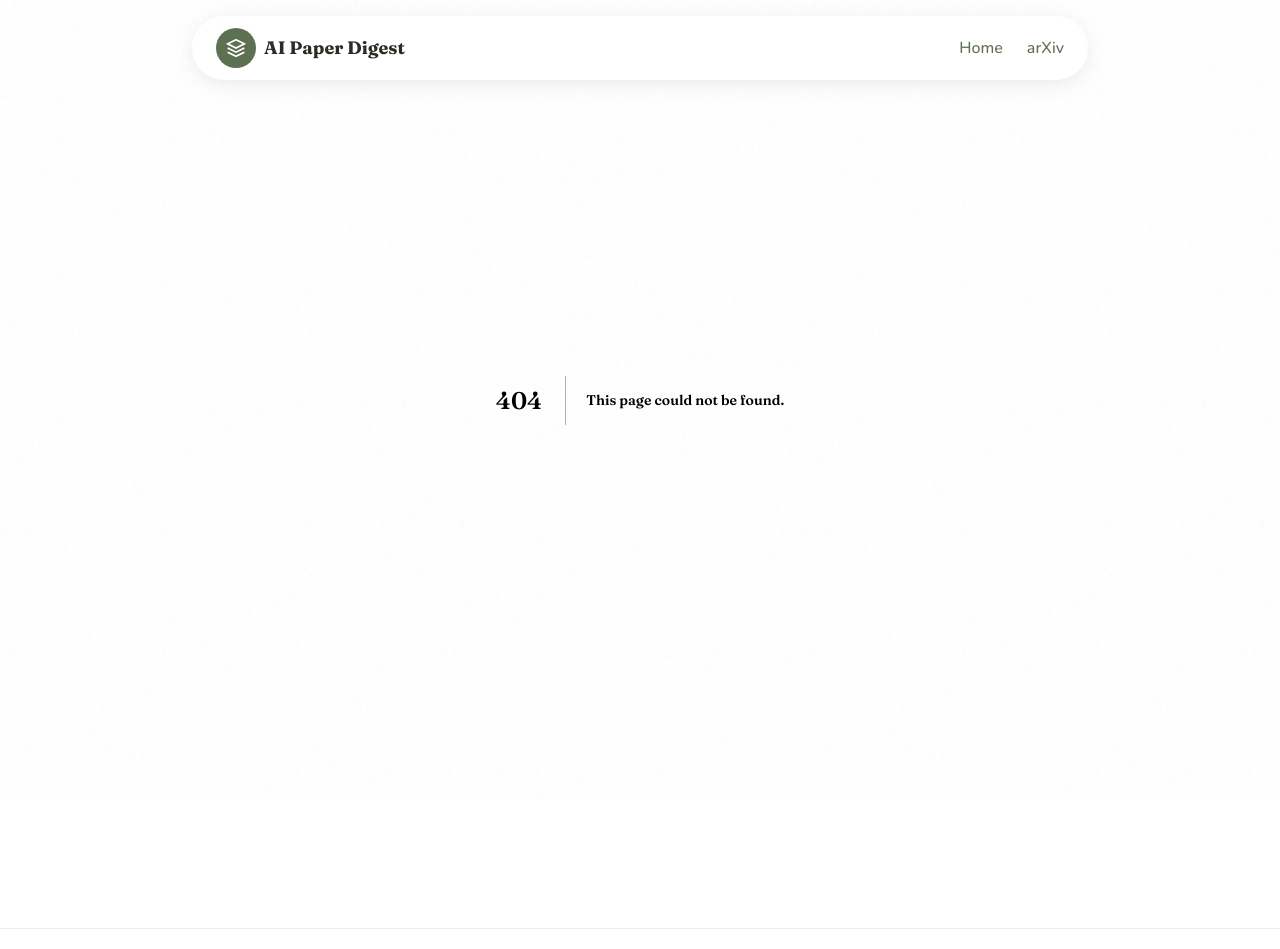
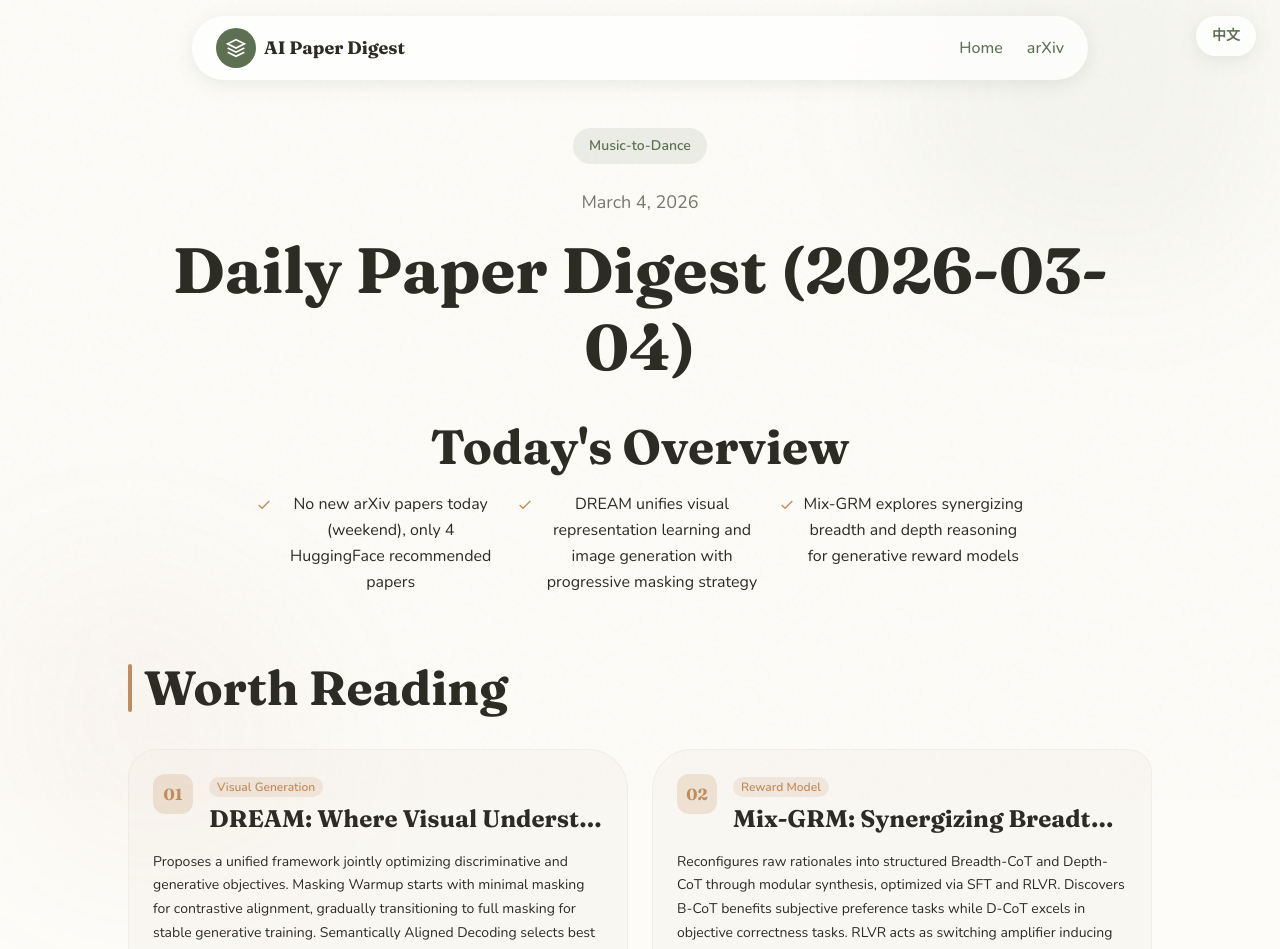
Before and after one commit to GHOST-LOVE-YOU/yiny, a Next.js app: page /en/daily/music-to-dance/2026-03-04 in a window 1280 px wide. Before the commit this address had no page. Shown: the top 949 px of the page. Built offline with nearby package versions, Linux system fonts and the light colour scheme.

Commit message:
digest(music-to-dance): 2026-03-04 - 今日论文速递
Daily Paper Digest (2026-03-04)
- arXiv 无新论文（周末）
- HuggingFace 推荐 4 篇，筛选 2 篇值得关注的论文

Auto-generated by OpenClaw daily-paper-digest skill.

```diff
--- /dev/null
+++ b/src/app/[locale]/daily/music-to-dance/2026-03-04/page.tsx
@@ -0,0 +1,125 @@
+import {
+  DigestLayout, MustRead, Paper, KeyPoints, PaperLink,
+  WorthReading, NotableItem, Observation
+} from '@/components/digest'
+import { getUI, type Locale, locales } from '@/lib/i18n'
+import type { Metadata } from 'next'
+
+const content = {
+  zh: {
+    roleName: "Music-to-Dance",
+    title: "今日论文速递（2026-03-04）",
+    overview: [
+      "今日 arXiv 无新论文（周末），仅 HuggingFace 推荐 4 篇",
+      "DREAM 统一视觉表示学习与图像生成，提出渐进式掩码训练策略",
+      "Mix-GRM 探索生成奖励模型的广度-深度推理协同机制"
+    ],
+    papers: [],
+    worthReading: [
+      {
+        num: 1,
+        title: "DREAM：视觉理解与图像生成的统一框架",
+        tag: "视觉生成",
+        href: "https://arxiv.org/abs/2603.02667",
+        description: "提出联合优化判别和生成目标的统一框架，Masking Warmup渐进式掩码策略从最小掩码开始建立对比对齐，逐步过渡到完整掩码实现稳定生成训练。语义对齐解码在推理时选择最佳候选，无需外部重排序器即可提升文本-图像保真度6.3%。对music-to-dance的生成质量优化有参考价值。"
+      },
+      {
+        num: 2,
+        title: "Mix-GRM：生成奖励模型的广度与深度协同",
+        tag: "奖励模型",
+        href: "https://arxiv.org/abs/2603.01571",
+        description: "将原始推理重构为结构化的广度CoT（多维原则覆盖）和深度CoT（实质判断合理性），通过SFT和RLVR优化。发现B-CoT利于主观偏好任务，D-CoT excels于客观正确性任务。RLVR作为切换放大器使模型自发分配推理风格匹配任务需求。可为舞蹈视频生成的质量评估提供新思路。"
+      }
+    ],
+    observation: "今日为周二，arXiv在周一（美国时间周日）无更新。HuggingFace推荐的论文虽与music-to-dance直接关联不强，但DREAM的统一表示学习框架和Mix-GRM的奖励模型优化方法对生成任务有普适性参考价值。",
+  },
+  en: {
+    roleName: "Music-to-Dance",
+    title: "Daily Paper Digest (2026-03-04)",
+    overview: [
+      "No new arXiv papers today (weekend), only 4 HuggingFace recommended papers",
+      "DREAM unifies visual representation learning and image generation with progressive masking strategy",
+      "Mix-GRM explores synergizing breadth and depth reasoning for generative reward models"
+    ],
+    papers: [],
+    worthReading: [
+      {
+        num: 1,
+        title: "DREAM: Where Visual Understanding Meets Text-to-Image Generation",
+        tag: "Visual Generation",
+        href: "https://arxiv.org/abs/2603.02667",
+        description: "Proposes a unified framework jointly optimizing discriminative and generative objectives. Masking Warmup starts with minimal masking for contrastive alignment, gradually transitioning to full masking for stable generative training. Semantically Aligned Decoding selects best candidates at inference, improving text-image fidelity by 6.3% without external rerankers."
+      },
+      {
+        num: 2,
+        title: "Mix-GRM: Synergizing Breadth and Depth for Generative Reward Models",
+        tag: "Reward Model",
+        href: "https://arxiv.org/abs/2603.01571",
+        description: "Reconfigures raw rationales into structured Breadth-CoT and Depth-CoT through modular synthesis, optimized via SFT and RLVR. Discovers B-CoT benefits subjective preference tasks while D-CoT excels in objective correctness tasks. RLVR acts as switching amplifier inducing spontaneous reasoning style allocation."
+      }
+    ],
+    observation: "Today is Tuesday, arXiv has no updates on Mondays (US Sunday). While HuggingFace recommended papers are not directly related to music-to-dance, DREAM's unified representation learning framework and Mix-GRM's reward model optimization methods offer generalizable insights for generation tasks.",
+  },
+}
+
+export function generateStaticParams() {
+  return locales.map(locale => ({ locale }))
+}
+
+export async function generateMetadata({
+  params,
+}: {
+  params: Promise<{ locale: Locale }>
+}): Promise<Metadata> {
+  const { locale } = await params
+  const c = content[locale]
+  return {
+    title: c.title,
+    alternates: {
+      languages: {
+        'zh-CN': `/zh/daily/music-to-dance/2026-03-04`,
+        'en': `/en/daily/music-to-dance/2026-03-04`,
+      },
+    },
+  }
+}
+
+export default async function Page({
+  params,
+}: {
+  params: Promise<{ locale: Locale }>
+}) {
+  const { locale } = await params
+  const c = content[locale]
+
+  return (
+    <DigestLayout
+      locale={locale}
+      date="2026-03-04"
+      roleId="music-to-dance"
+      roleName={c.roleName}
+      title={c.title}
+      overview={c.overview}
+    >
+      <WorthReading>
+        {c.worthReading.map((item) => (
+          <NotableItem
+            key={item.num}
+            num={item.num}
+            title={item.title}
+            tag={item.tag}
+            href={item.href}
+          >
+            {item.description}
+          </NotableItem>
+        ))}
+      </WorthReading>
+
+      {c.observation ? (
+        <Observation>
+          <p>{c.observation}</p>
+        </Observation>
+      ) : null}
+    </DigestLayout>
+  )
+}
--- a/src/data/registry.ts
+++ b/src/data/registry.ts
@@ -54,6 +54,14 @@ export const registry: DigestMeta[] = [
     mustReadCount: 3,
     worthReadingCount: 5,
   },
+  {
+    roleId: "music-to-dance",
+    roleName: { zh: "Music-to-Dance 视频生成研究者", en: "Music-to-Dance Video Generation Researcher" },
+    date: "2026-03-04",
+    title: { zh: "今日论文速递（2026-03-04）", en: "Daily Paper Digest (2026-03-04)" },
+    mustReadCount: 0,
+    worthReadingCount: 2,
+  },
 ]
 
 export function getAllRoleIds(): string[] {
```
